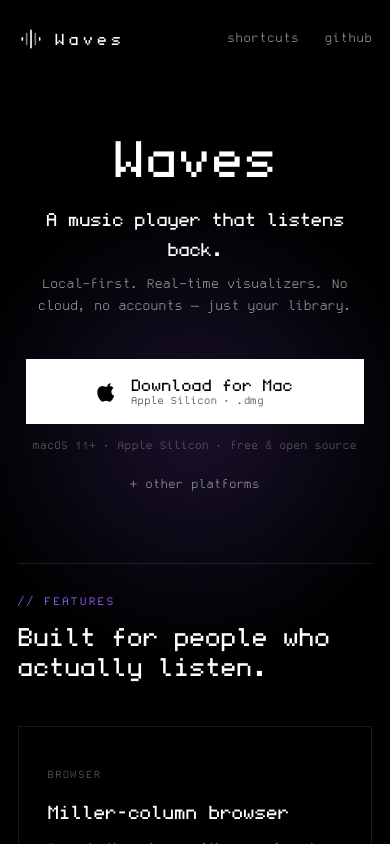
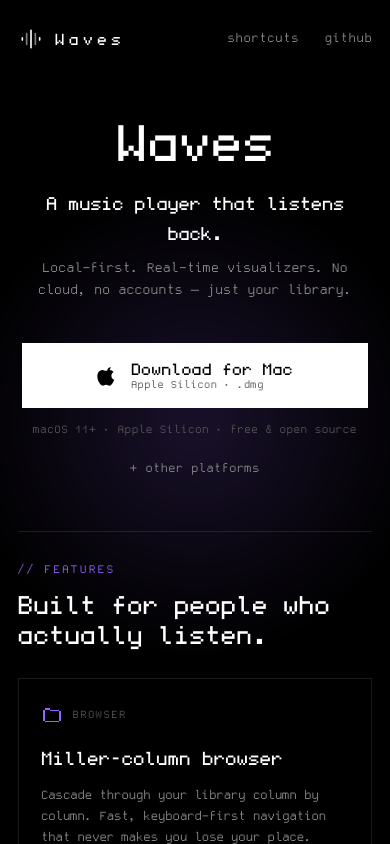
Before and after one commit to saravenpi/waves-website, a SvelteKit app: page / in a window 390 px wide. Shown: the top 844 px of the page. Built offline with nearby package versions, Linux system fonts and the light colour scheme.

Commit message:
✨ Add blurred background spectrum, feature-card pixel icons, responsive polish
- Animated full-width spectrum glow rising from the bottom (blurred, masked)
- Pixel-art icon on each feature card (Pixelarticons)
- Extra breakpoints: topbar wrap, tighter feature padding, smaller hero on phones

```diff
--- /dev/null
+++ b/src/lib/BackgroundSpectrum.svelte
@@ -0,0 +1,96 @@
+<script>
+	import { onMount } from 'svelte';
+
+	let canvas;
+
+	function parseHex(hex) {
+		let h = (hex || '').replace('#', '').trim();
+		if (h.length === 3) h = h[0] + h[0] + h[1] + h[1] + h[2] + h[2];
+		const n = parseInt(h, 16);
+		if (isNaN(n) || h.length !== 6) return null;
+		return [(n >> 16) & 255, (n >> 8) & 255, n & 255];
+	}
+
+	onMount(() => {
+		const ctx = canvas.getContext('2d');
+		const N = 72;
+		const heights = new Float32Array(N);
+		let w = 0;
+		let h = 0;
+		let raf;
+
+		const css = getComputedStyle(document.documentElement).getPropertyValue('--accent');
+		const [r, g, b] = parseHex(css) || [150, 100, 255];
+
+		const reduce = window.matchMedia('(prefers-reduced-motion: reduce)').matches;
+
+		const resize = () => {
+			const dpr = window.devicePixelRatio || 1;
+			const rect = canvas.getBoundingClientRect();
+			w = rect.width;
+			h = rect.height;
+			canvas.width = Math.max(1, Math.round(w * dpr));
+			canvas.height = Math.max(1, Math.round(h * dpr));
+			ctx.setTransform(dpr, 0, 0, dpr, 0, 0);
+		};
+		const ro = new ResizeObserver(resize);
+		ro.observe(canvas);
+		resize();
+
+		const draw = (now) => {
+			const t = now / 1000;
+			ctx.clearRect(0, 0, w, h);
+			const barW = w / N;
+			const bw = barW * 0.6;
+			for (let i = 0; i < N; i++) {
+				const x = i / N;
+				let v = 0.5 + 0.5 * Math.sin(x * 9 + t * 1.7);
+				v *= 0.6 + 0.4 * Math.sin(x * 3.3 - t * 1.1);
+				v = v * 0.6 + 0.24 * (0.5 + 0.5 * Math.sin(t * 2.6 + i * 0.4)) + 0.12 * (0.5 + 0.5 * Math.sin(t * 5 + i));
+				v *= 0.55 + 0.45 * Math.sin(x * Math.PI);
+				v = Math.max(0.04, Math.min(1, v));
+				const cur = heights[i];
+				heights[i] = v > cur ? cur + (v - cur) * 0.35 : cur + (v - cur) * 0.12;
+				const bh = heights[i] * h * 0.92;
+				const bx = i * barW + (barW - bw) / 2;
+				const grad = ctx.createLinearGradient(0, h, 0, h - bh);
+				grad.addColorStop(0, `rgba(${r},${g},${b},0.85)`);
+				grad.addColorStop(1, `rgba(${r},${g},${b},0.12)`);
+				ctx.fillStyle = grad;
+				ctx.fillRect(bx, h - bh, bw, bh);
+			}
+			if (!reduce) raf = requestAnimationFrame(draw);
+		};
+
+		raf = requestAnimationFrame(draw);
+
+		return () => {
+			cancelAnimationFrame(raf);
+			ro.disconnect();
+		};
+	});
+</script>
+
+<canvas bind:this={canvas} class="bg-spectrum" aria-hidden="true"></canvas>
+
+<style>
+	.bg-spectrum {
+		position: fixed;
+		left: 0;
+		right: 0;
+		bottom: 0;
+		width: 100vw;
+		height: 58vh;
+		z-index: -1;
+		pointer-events: none;
+		filter: blur(7px);
+		opacity: 0.5;
+		-webkit-mask-image: linear-gradient(to top, #000 0%, #000 32%, transparent 92%);
+		mask-image: linear-gradient(to top, #000 0%, #000 32%, transparent 92%);
+	}
+	@media (max-width: 460px) {
+		.bg-spectrum {
+			height: 42vh;
+		}
+	}
+</style>
--- a/src/routes/+page.svelte
+++ b/src/routes/+page.svelte
@@ -1,5 +1,6 @@
 <script lang="ts">
 	import { onMount } from 'svelte';
+	import BackgroundSpectrum from '$lib/BackgroundSpectrum.svelte';
 
 	type Platform = 'macos' | 'linux' | 'windows' | 'unknown';
 
@@ -27,32 +28,38 @@
 		{
 			label: 'browser',
 			title: 'Miller-column browser',
-			desc: 'Cascade through your library column by column. Fast, keyboard-first navigation that never makes you lose your place.'
+			desc: 'Cascade through your library column by column. Fast, keyboard-first navigation that never makes you lose your place.',
+			icon: '<path d="M4 4h6v2H4zm0 14h16v2H4zM20 8h2v10h-2zM2 6h2v12H2zm8 0h10v2H10z"/>'
 		},
 		{
 			label: 'visualizers',
 			title: 'Real-time FFT',
-			desc: 'Four live visualization modes — spectrum, waveform, circle and more — driven by an FFT engine reacting to every beat.'
+			desc: 'Four live visualization modes — spectrum, waveform, circle and more — driven by an FFT engine reacting to every beat.',
+			icon: '<path d="M4 2h16v2H4zm0 18h16v2H4zM2 4h2v16H2zm18 0h2v16h-2zM7 11h2v6H7zm4-4h2v10h-2zm4 6h2v4h-2z"/>'
 		},
 		{
 			label: 'spectrum',
 			title: '64-band analyzer',
-			desc: 'A 64-band spectrum analyzer and a waveform display tracking playback progress with frame-accurate precision.'
+			desc: 'A 64-band spectrum analyzer and a waveform display tracking playback progress with frame-accurate precision.',
+			icon: '<path d="M13 5h2v14h-2zm-2 4H9v10h2zm-4 4H5v6h2zm12 0h-2v6h2z"/>'
 		},
 		{
 			label: 'formats',
 			title: 'Broad format support',
-			desc: 'Plays MP3, FLAC, WAV, OGG and M4A out of the box. Your collection, untouched and uncompressed.'
+			desc: 'Plays MP3, FLAC, WAV, OGG and M4A out of the box. Your collection, untouched and uncompressed.',
+			icon: '<path d="M4 12h4v2H4zm-2 2h2v4H2zm2 4h4v2H4zM8 6h2v12H8zm10 0h2v12h-2zm-6 8h2v4h-2zm2-2h4v2h-4zm0 6h4v2h-4zM10 4h8v2h-8z"/>'
 		},
 		{
 			label: 'metadata',
 			title: 'Metadata & favorites',
-			desc: 'Edit tags in place with cover-art preservation, and star the tracks you live on with the favorites system.'
+			desc: 'Edit tags in place with cover-art preservation, and star the tracks you live on with the favorites system.',
+			icon: '<path d="M13 22h-2v-2h2zm-2-2H9v-2h2zm4 0h-2v-2h2zm-6-2H7v-2h2zm8 0h-2v-2h2zM7 16H5v-2h2zm12 0h-2v-2h2zM5 14H3v-2h2zm16 0h-2v-2h2zM3 12H1V6h2zm20 0h-2V6h2zM13 8h-2V6h2zM5 6H3V4h2zm6 0H9V4h2zm4 0h-2V4h2zm6 0h-2V4h2zM9 4H5V2h4zm10 0h-4V2h4z"/>'
 		},
 		{
 			label: 'keys',
 			title: 'Vim-style navigation',
-			desc: 'h / j / k / l movement, modal controls and shortcuts for everything. Hands stay on the home row.'
+			desc: 'h / j / k / l movement, modal controls and shortcuts for everything. Hands stay on the home row.',
+			icon: '<path d="M21 3H3v18h18zM5 19V5h14v14zM9 7H7v2h2zm8 8H7v2h10zm-2-8h2v2h-2zm-2 0h-2v2h2zm-6 4h2v2H7zm10 0h-2v2h2zm-6 0h2v2h-2z"/>'
 		}
 	];
 </script>
@@ -64,6 +71,8 @@
 		content="Waves is a minimalist, local-only music player with real-time audio visualizers and vim-style navigation. No cloud, no accounts."
 	/>
 </svelte:head>
+
+<BackgroundSpectrum />
 
 <main>
 	<header class="topbar fade-in">
@@ -129,7 +138,12 @@
 		<div class="feature-grid">
 			{#each features as f, i}
 				<article class="feature fade-in" style="animation-delay:{0.05 * i}s">
-					<span class="feature-label">{f.label}</span>
+					<div class="feature-top">
+						<svg class="feature-icon" viewBox="0 0 24 24" fill="currentColor" aria-hidden="true"
+							>{@html f.icon}</svg
+						>
+						<span class="feature-label">{f.label}</span>
+					</div>
 					<h3>{f.title}</h3>
 					<p>{f.desc}</p>
 				</article>
@@ -410,6 +424,19 @@
 	.feature:hover {
 		background: var(--bg-elev);
 	}
+	.feature-top {
+		display: flex;
+		align-items: center;
+		gap: 0.6rem;
+		margin-bottom: 1rem;
+	}
+	.feature-icon {
+		width: 22px;
+		height: 22px;
+		flex-shrink: 0;
+		color: var(--accent);
+		shape-rendering: crispEdges;
+	}
 	.feature-label {
 		font-family: var(--mono);
 		font-size: 0.7rem;
@@ -540,11 +567,21 @@
 		main {
 			padding: 0 1.1rem 3rem;
 		}
+		.topbar {
+			flex-wrap: wrap;
+			gap: 0.8rem;
+		}
 		.hero {
 			padding: 3.5rem 0.5rem 4.5rem;
 		}
+		.wordmark {
+			letter-spacing: 0.02em;
+		}
 		.feature-grid {
 			grid-template-columns: 1fr;
+		}
+		.feature {
+			padding: 1.6rem 1.4rem 1.8rem;
 		}
 		.download {
 			width: 100%;
@@ -571,4 +608,15 @@
 			justify-content: center;
 		}
 	}
+	@media (max-width: 460px) {
+		.hero {
+			padding: 2.5rem 0.25rem 3.5rem;
+		}
+		.section-head {
+			margin-bottom: 1.8rem;
+		}
+		.closing {
+			padding: 4rem 0.5rem 3.5rem;
+		}
+	}
 </style>
```
Also changed, not shown: 1 other file (tests, documents, lock files or other folders).
